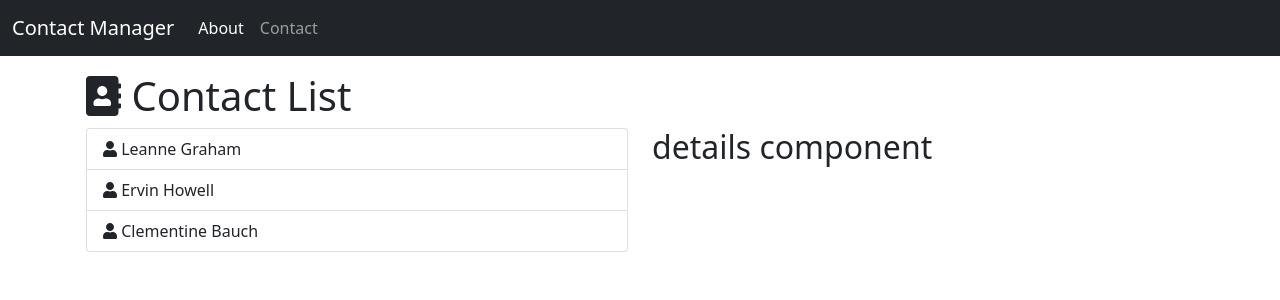
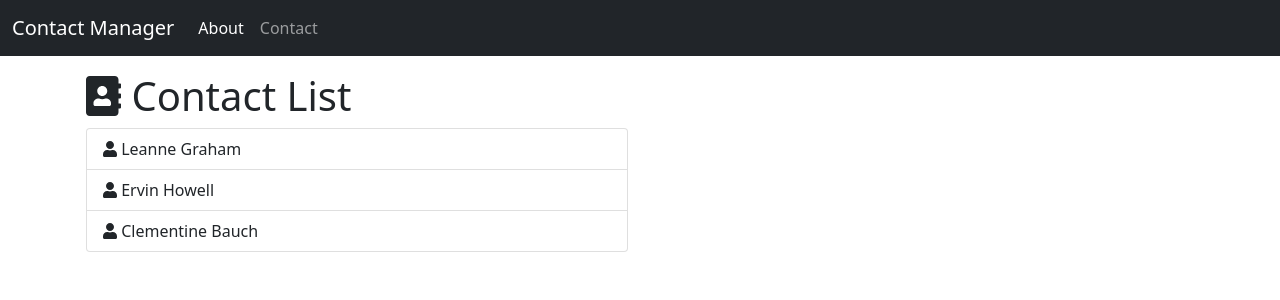
Before and after one commit to houcem-h/3wa-072021-contact-manager, a Vue app: page / in a window 1280 px wide. Shown: the top 300 px of the page. Built offline with nearby package versions, Linux system fonts and the light colour scheme.

Commit message:
pass contact to details component

```diff
--- a/src/components/ContactList.vue
+++ b/src/components/ContactList.vue
@@ -3,18 +3,19 @@
     <h1><fa-icon icon="address-book"></fa-icon> Contact List</h1>
     <div class="row">
       <div class="col-6">
-        <ul class="list-group">
+        <ul class="list-group" @mouseleave="currentContact = null">
       <li
         v-for="contact in contactsList"
         v-bind:key="contact.id"
         class="list-group-item"
+        @mouseover="currentContact = contact"
       >
         <fa-icon icon="user"></fa-icon> {{ contact.name }}
       </li>
     </ul>
       </div>
       <div class="col-6">
-        <Details></Details>
+        <Details v-if="currentContact !== null" :contact="currentContact"></Details>
       </div>
     </div>
   </div>
@@ -30,6 +31,11 @@ export default {
   components: {
     Details
   },
+  data() {
+    return {
+      currentContact: null
+    }
+  },
 };
 </script>
 
--- a/src/components/Details.vue
+++ b/src/components/Details.vue
@@ -1,10 +1,12 @@
 <template>
-  <h2>details component</h2>
+  <h2>{{ contact.name }}</h2>
 </template>
 
 <script>
 export default {
-
+    props: {
+        contact: Object
+    },
 }
 </script>
 
```
